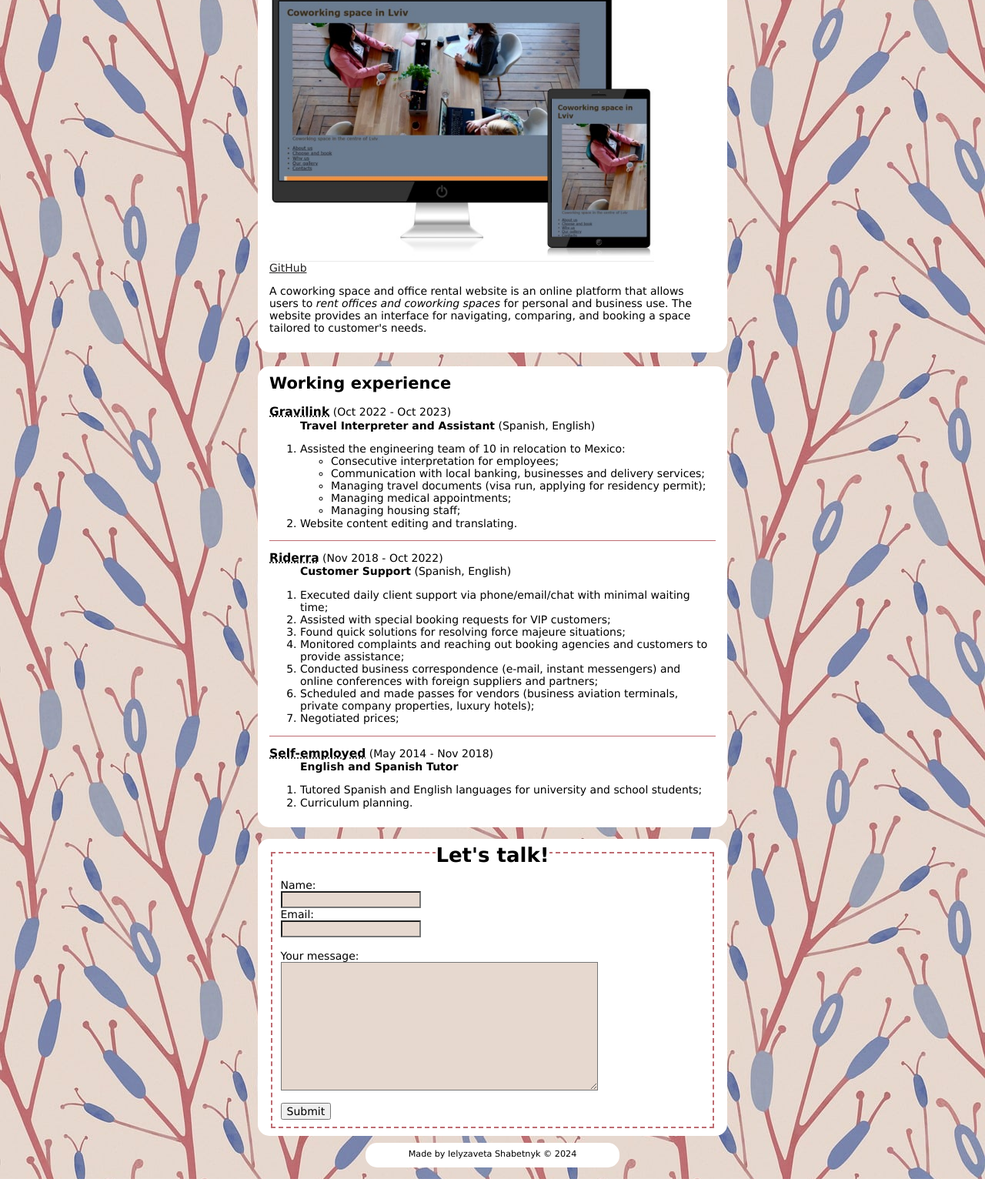
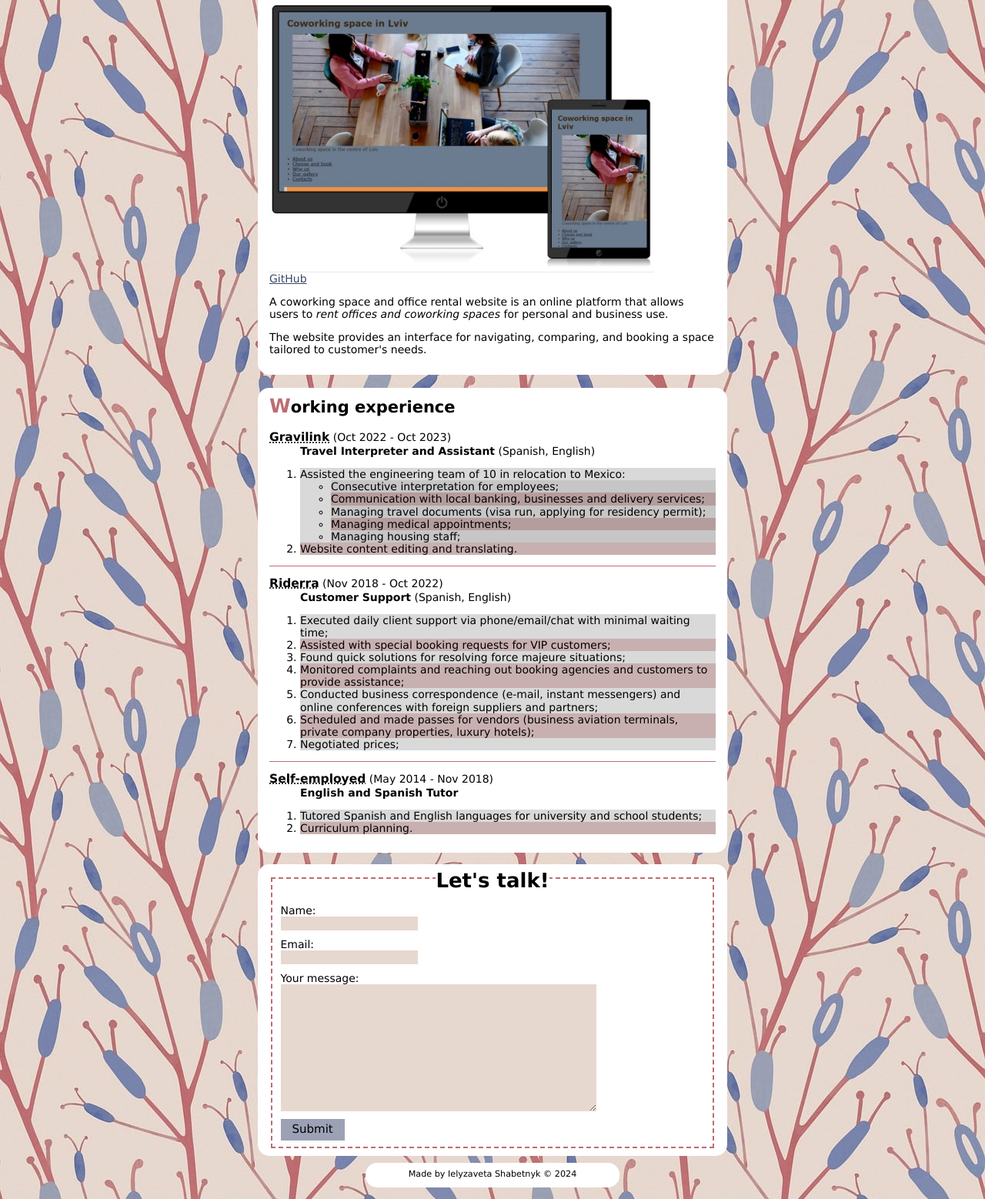
Before and after one commit to lizazp92/CV, a plain HTML site: page index.html in a window 1280 px wide. Shown: the part 622-2180 px from the top of the page at 77% size. Before the commit the page ends 2154 px from the top, so only its background shows below. Drawn offline with Linux system fonts and the light colour scheme.

Commit message:
Add combinator and pseudo selectors

```diff
--- a/css/styles.css
+++ b/css/styles.css
@@ -13,6 +13,22 @@ header {
 }
 .cv-photo {
   width: 150px;
+}
+.cv-photo:hover {
+  width: 155px;
+}
+
+h2::first-letter {
+  color: #be6c72;
+  font-size: larger;
+  font-weight: bolder;
+}
+
+ol li:nth-child(odd):not(.hidden) {
+  background-color: rgb(180, 179, 179, 0.5);
+}
+ol li:nth-child(even):not(.hidden) {
+  background-color: rgba(148, 99, 99, 0.5);
 }
 
 .lvivspaces-preview {
@@ -36,8 +52,29 @@ abbr {
   padding-top: 10px;
 }
 
+/* Styling for links */
+
 a {
   color: rgb(36, 34, 34);
+}
+
+a:link {
+  color: #3a4864;
+}
+a:hover {
+  color: #734245;
+  font-size: 15px;
+  font-weight: 600;
+}
+
+a:active {
+  color: #321f20;
+  font-size: 16.5px;
+  font-weight: 600;
+}
+
+abbr:hover {
+  font-size: 18px;
 }
 
 /* To divide sections */
@@ -55,6 +92,25 @@ input,
 textarea {
   background-color: #e6d8cf;
   display: block;
+  margin-bottom: 10px;
+  border-style: none;
+  outline: none;
+}
+
+input:hover,
+textarea:hover,
+input:focus,
+textarea:focus {
+  background-color: #dd9a9b;
+}
+
+input:not(:placeholder-shown):invalid {
+  border: 2px solid #c15f5f;
+}
+
+.field-set {
+  border-color: #be6c72;
+  border-style: dashed;
 }
 fieldset:first-child {
   padding-top: 15px;
@@ -66,9 +122,28 @@ legend {
   margin-left: auto;
   margin-right: auto;
 }
-.field-set {
-  border-color: #be6c72;
-  border-style: dashed;
+
+.button {
+  padding: 5px 15px;
+  background-color: #9ca1b5;
+  font-size: 15px;
+  border-style: none;
+}
+
+button:hover {
+  background-color: #c27072;
+  color: white;
+  padding: 7px 17px;
+}
+
+button:active {
+  background-color: #6c3c3d;
+  color: white;
+  padding: 7px 17px;
+}
+
+.break-line {
+  display: block;
 }
 
 #copyright {
--- a/index.html
+++ b/index.html
@@ -16,8 +16,12 @@
       <figure>
         <img src="./images/CV-photo.jpeg" alt="cv-photo" class="cv-photo" />
         <figcaption>
-          A beginner front-end developer located in Tbilisi, Georgia.
-          <br />Let's craft impactful experiences together!
+          <span
+            >A beginner front-end developer located in Tbilisi, Georgia.</span
+          >
+          <span class="break-line">
+            Let's craft impactful experiences together!
+          </span>
         </figcaption>
       </figure>
     </header>
@@ -34,9 +38,10 @@
               <li>Git;</li>
               <li>Github;</li>
               <li>
-                <em>English</em>: B2; <br /><em>Spanish</em>: B2, <br /><em
-                  >Hebrew</em
-                >: A2 <br /><em>Ukrainian</em>: native;
+                <span class="break-line"><em>English</em>: B2;</span
+                ><span class="break-line"><em>Spanish</em>: B2;</span
+                ><span class="break-line"><em>Hebrew</em>: A2;</span
+                ><span class="break-line"><em>Ukrainian</em>: native;</span>
               </li>
               <li>Team player;</li>
               <li>Fast learner.</li>
@@ -80,9 +85,11 @@
           <p>
             A coworking space and office rental website is an online platform
             that allows users to <em>rent offices and coworking spaces</em> for
-            personal and business use. The website provides an interface for
-            navigating, comparing, and booking a space tailored to customer's
-            needs.
+            personal and business use.
+          </p>
+          <p>
+            The website provides an interface for navigating, comparing, and
+            booking a space tailored to customer's needs.
           </p>
         </section>
       </section>
@@ -108,7 +115,7 @@
           <ol>
             <li>
               Assisted the engineering team of 10 in relocation to Mexico:
-              <ul>
+              <ul class="hidden">
                 <li>Consecutive interpretation for employees;</li>
                 <li>
                   Communication with local banking, businesses and delivery
@@ -190,27 +197,33 @@
           <form action="/submit" method="post">
             <label for="name">Name:</label>
 
-            <input type="text" id="name" name="name" required />
+            <input type="text" id="name" name="name" placeholder=" " />
 
             <label for="email">Email:</label>
-            <br />
-            <input type="email" id="email" name="email" required />
-            <br />
+
+            <input
+              type="email"
+              id="email"
+              name="email"
+              placeholder=" "
+              required
+            />
+
             <label for="your-question">Your message:</label>
-            <br />
+
             <textarea
               name="question"
               id="questionarea"
               cols="55"
               rows="10"
             ></textarea>
-            <br />
-            <button type="submit">Submit</button>
+
+            <button type="submit" class="button">Submit</button>
           </form>
         </fieldset>
       </section>
       <section id="copyright" class="section-space">
-        <span><small>Made by Ielyzaveta Shabetnyk © 2024</small></span>
+        <small>Made by Ielyzaveta Shabetnyk © 2024</small>
       </section>
     </footer>
   </body>
```
